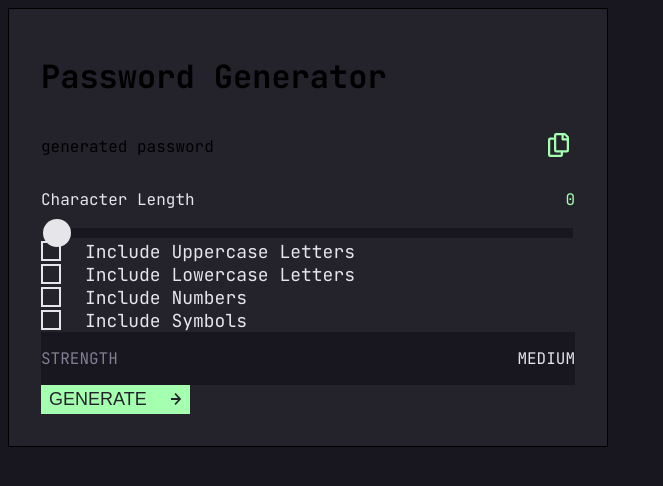
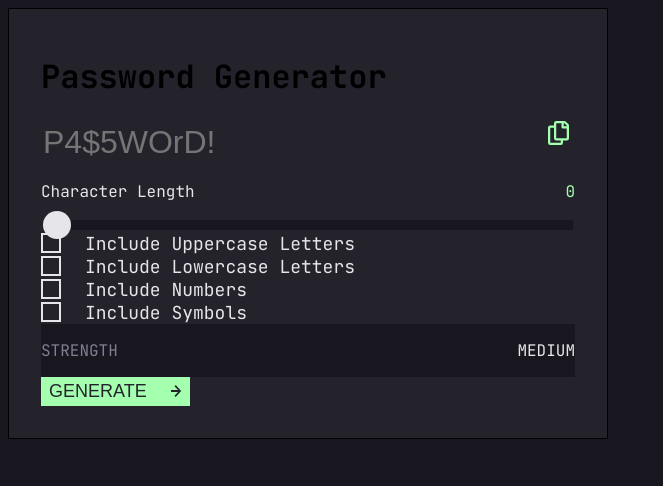
Before and after one commit to fredrikb12/password-generator, a React (Create React App) app: page / in a window 1280 px wide. Shown: the top 486 px of the page, without its empty margins (0-663 px from the left). Built offline with nearby package versions, Linux system fonts and the light colour scheme.

Commit message:
Create styled password display component

```diff
--- /dev/null
+++ b/src/components/PasswordDisplay/PasswordDisplay.js
@@ -0,0 +1,22 @@
+import Icon from "../Icon/Icon";
+import copy from "../../assets/images/icon-copy.svg";
+import { StyledPasswordDisplay } from "./PasswordDisplay.styled";
+
+function PasswordDisplay({ password, isCopied }) {
+  return (
+    <StyledPasswordDisplay>
+      <input type="text" value={password} placeholder={"P4$5WOrD!"} />
+      <div>
+        {isCopied ? <p>COPIED</p> : null}
+        <button
+          style={{ border: "none", backgroundColor: "transparent" }}
+          onClick={() => navigator.clipboard.writeText(password)}
+        >
+          <Icon src={copy} alt="Copy" type={"copy"} />
+        </button>
+      </div>
+    </StyledPasswordDisplay>
+  );
+}
+
+export default PasswordDisplay;
--- /dev/null
+++ b/src/components/PasswordDisplay/PasswordDisplay.styled.js
@@ -0,0 +1,14 @@
+import styled from "styled-components";
+
+export const StyledPasswordDisplay = styled.div`
+  display: flex;
+  justify-content: space-between;
+
+  input {
+    background-color: transparent;
+    border: none;
+    font-size: ${({ theme }) => theme.fonts.large.fontSize};
+    pointer-events: none;
+    line-height: ${({ theme }) => theme.fonts.large.lineHeight};
+  }
+`;
--- a/src/components/PasswordGenerator.js
+++ b/src/components/PasswordGenerator.js
@@ -6,6 +6,7 @@ import Icon from "./Icon/Icon";
 import GenerateButton from "./GenerateButton/GenerateButton";
 import StrengthMeter from "./StrengthMeter/StrengthMeter";
 import CharacterLength from "./CharacterLength/CharacterLength";
+import PasswordDisplay from "./PasswordDisplay/PasswordDisplay";
 
 function PasswordGenerator() {
   const [useUppercase, setUseUppercase] = useState(false);
@@ -26,21 +27,7 @@ function PasswordGenerator() {
     >
       <h1>Password Generator</h1>
 
-      <div
-        style={{
-          display: "flex",
-          justifyContent: "space-between",
-          backgroundColor: "#24232c",
-        }}
-      >
-        <p>generated password</p>
-        <button
-          style={{ border: "none", backgroundColor: "transparent" }}
-          onClick={() => navigator.clipboard.writeText("This text was copied")}
-        >
-          <Icon src={copy} alt="Copy" type={"copy"} />
-        </button>
-      </div>
+      <PasswordDisplay password={password} />
 
       <div
         style={{
```
